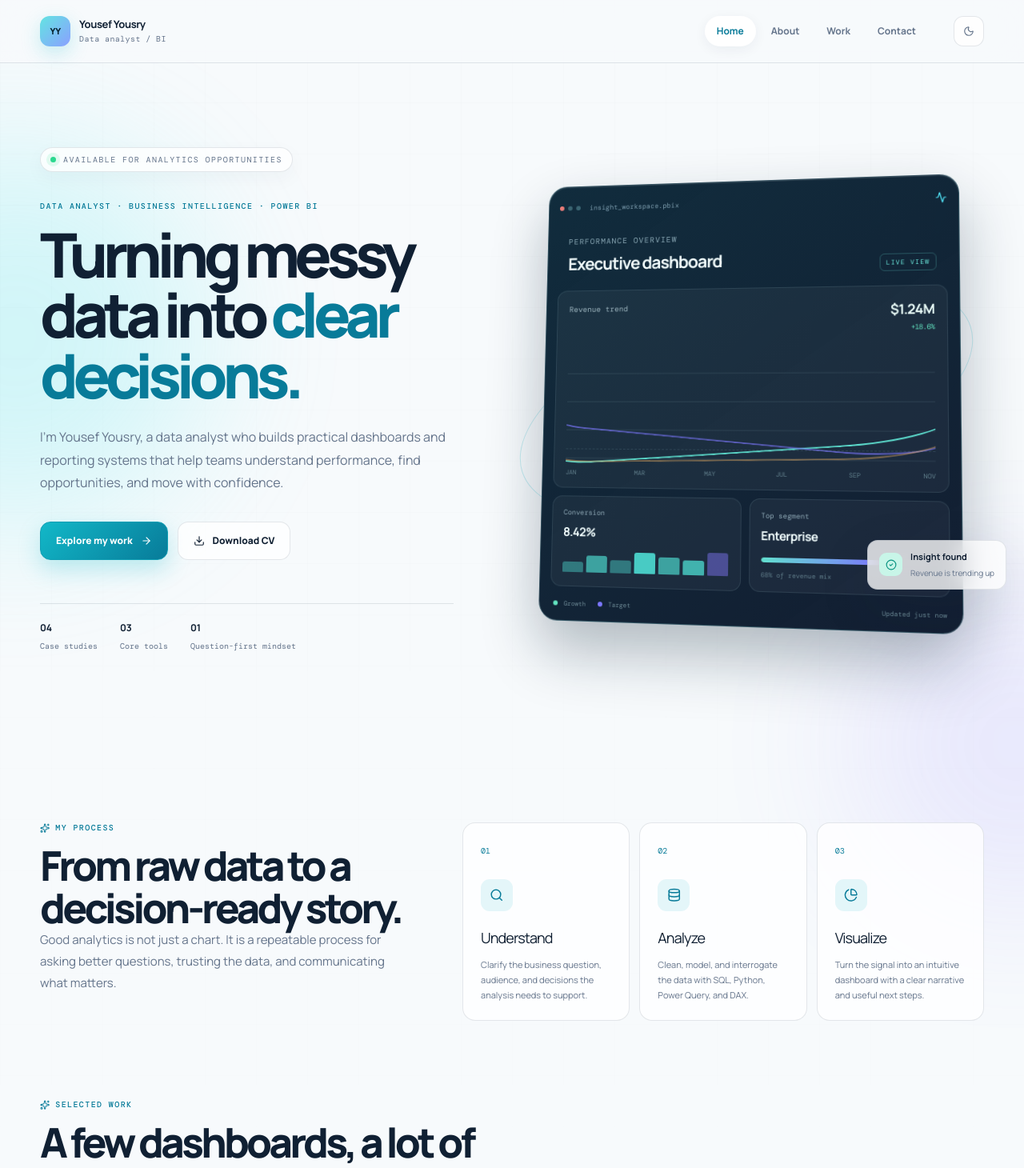
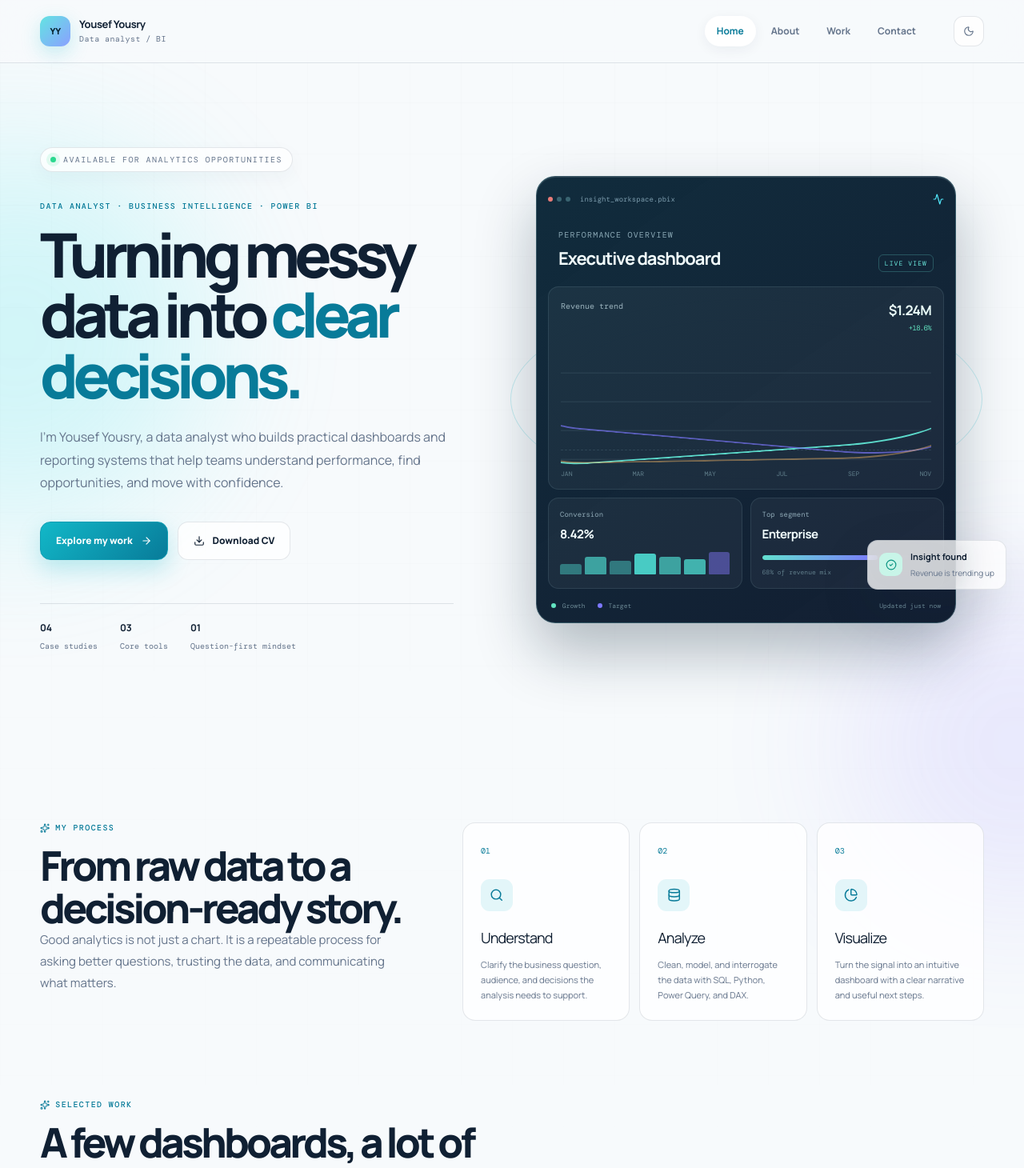
Before and after one commit to YousefYousry/Yousef_Protoflio, a React (Vite) app: page / in a window 1280 px wide. Shown: the top 1460 px of the page at 80% size. Built offline with nearby package versions, Linux system fonts and the light colour scheme.

Commit message:
Improve portfolio performance and scroll motion

```diff
--- a/src/App.css
+++ b/src/App.css
@@ -314,3 +314,120 @@ button:focus-visible, a:focus-visible { outline: 3px solid rgba(18, 184, 200, 0.
 .hybrid-actions { border-top:1px solid var(--line-strong); }.hybrid-actions > a,.hybrid-actions > button { width:100%; display:grid; grid-template-columns:30px 1fr auto; grid-template-rows:auto auto; column-gap:14px; align-items:center; padding:17px 3px; color:var(--ink); border:0; border-bottom:1px solid var(--line); background:transparent; text-align:left; text-decoration:none; cursor:pointer; transition:padding .2s ease, background .2s ease; }.hybrid-actions > a:hover,.hybrid-actions > button:hover { padding-left:12px; padding-right:12px; background:color-mix(in srgb, var(--surface-solid) 68%, transparent); }.hybrid-actions > a:first-child { border-top:0; }.hybrid-actions > a > span,.hybrid-actions > button > span { grid-row:1 / span 2; color:var(--cyan-deep); font:10px 'DM Mono',monospace; }.hybrid-actions strong { font-size:13px; }.hybrid-actions em { color:var(--muted-ink); font:10px 'DM Mono',monospace; font-style:normal; margin-top:4px; }.hybrid-actions svg { grid-column:3; grid-row:1 / span 2; color:var(--muted-ink); }
 @media (max-width:800px) { .contact-variant-hybrid { grid-template-columns:1fr; gap:40px; }.hybrid-heading h2 { font-size:clamp(2.9rem,14vw,5rem); } }
 @media (max-width:520px) { .contact-variant-hybrid { padding:28px 20px; }.hybrid-actions > a,.hybrid-actions > button { grid-template-columns:25px 1fr auto; gap:10px; }.hybrid-actions em { font-size:9px; } }
+
+
+/* Motion system: calm, editorial, and accessibility-aware */
+:root {
+  --ease-out: cubic-bezier(.23, 1, .32, 1);
+  --ease-in-out: cubic-bezier(.77, 0, .175, 1);
+}
+
+@media (prefers-reduced-motion: no-preference) {
+  main :where(.project-card, .process-card, .detail-stat, .detail-panel, .detail-narrative-card, .detail-visual-card, .about-main, .info-card, .hybrid-actions > *) {
+    transition: transform .28s var(--ease-out), box-shadow .28s var(--ease-out), border-color .28s ease;
+  }
+
+  main :where(.process-card, .detail-stat, .detail-panel, .detail-narrative-card, .about-main, .info-card):hover {
+    transform: translateY(-5px);
+    box-shadow: var(--shadow);
+  }
+
+  .detail-image-frame { transition: transform .35s var(--ease-out), box-shadow .35s var(--ease-out); }
+  .detail-image-frame:hover { transform: translateY(-6px) rotate(.3deg); box-shadow: 0 40px 90px rgba(15,42,65,.22); }
+  .about-profile img { transition: transform .3s var(--ease-out), box-shadow .3s var(--ease-out); }
+  .about-profile img:hover { transform: scale(1.06) rotate(-3deg); box-shadow: 0 12px 28px rgba(18,184,200,.22); }
+  .detail-gallery-tab, .cert-grid a, .hybrid-actions > *, .footer-links button { transition: transform .24s var(--ease-out), color .2s ease, border-color .2s ease, background .2s ease; }
+  .detail-gallery-tab:hover, .cert-grid a:hover, .hybrid-actions > *:hover { transform: translateX(5px); }
+  .footer-links button:hover { transform: translateY(-3px) rotate(-4deg); }
+}
+
+@media (prefers-reduced-motion: reduce) {
+  .hero-orbit-one, .hero-orbit-two, .dashboard-window, .floating-insight, .chart-line { animation: none !important; }
+}
+
+
+/* Directional pop and push motion refinement */
+@keyframes pop-in {
+  0% { opacity: 0; transform: translate3d(0, 24px, 0) scale(.9); }
+  70% { opacity: 1; transform: translate3d(0, -3px, 0) scale(1.015); }
+  100% { opacity: 1; transform: translate3d(0, 0, 0) scale(1); }
+}
+
+@keyframes push-in-left {
+  0% { opacity: 0; transform: translate3d(-70px, 0, 0); }
+  75% { opacity: 1; transform: translate3d(4px, 0, 0); }
+  100% { opacity: 1; transform: translate3d(0, 0, 0); }
+}
+
+@keyframes push-in-right {
+  0% { opacity: 0; transform: translate3d(70px, 0, 0); }
+  75% { opacity: 1; transform: translate3d(-4px, 0, 0); }
+  100% { opacity: 1; transform: translate3d(0, 0, 0); }
+}
+
+@keyframes push-in-up {
+  0% { opacity: 0; transform: translate3d(0, 54px, 0); }
+  75% { opacity: 1; transform: translate3d(0, -4px, 0); }
+  100% { opacity: 1; transform: translate3d(0, 0, 0); }
+}
+
+@media (prefers-reduced-motion: no-preference) {
+  .hero-copy > * { animation: push-in-left .62s var(--ease-out) both; }
+  .hero-copy > :nth-child(1) { animation-delay: 40ms; }
+  .hero-copy > :nth-child(2) { animation-delay: 100ms; }
+  .hero-copy > :nth-child(3) { animation-delay: 160ms; }
+  .hero-copy > :nth-child(4) { animation-delay: 220ms; }
+  .hero-copy > :nth-child(5) { animation-delay: 280ms; }
+  .hero-copy > :nth-child(6) { animation-delay: 340ms; }
+  .hero-visual { animation: push-in-right .72s var(--ease-out) 120ms both; }
+  .detail-hero-copy { animation: push-in-left .62s var(--ease-out) both; }
+  .detail-hero-visual { animation: push-in-right .68s var(--ease-out) 100ms both; }
+  .dashboard-window { animation: push-in-right .68s var(--ease-out) 120ms both; }
+  .floating-insight { animation: pop-in .54s var(--ease-out) 260ms both; }
+  .detail-image-frame:hover, .project-card:hover, .process-card:hover, .detail-stat:hover, .detail-panel:hover, .about-main:hover, .info-card:hover { transform: translateY(-7px) scale(1.01); }
+}
+
+@media (prefers-reduced-motion: reduce) {
+  main > *, main :where(*), .hero-copy > *, .hero-visual, .process-intro, .section-block > *, .page-shell > *, .hybrid-heading, .process-grid, .project-grid-home, .project-grid-full, .about-side, .hybrid-actions, .detail-hero-copy, .detail-hero-visual, .detail-story-grid, .detail-side-column, .contact-final-intro, .callout-section { animation: none !important; }
+}
+
+
+/* Calm homepage visual: enter once, then stay still */
+@media (prefers-reduced-motion: no-preference) {
+  .hero-orbit-one,
+  .hero-orbit-two { animation: push-in-right .8s var(--ease-out) 80ms both; }
+  .dashboard-window { animation: push-in-right .9s var(--ease-out) 160ms both; }
+  .floating-insight { animation: pop-in .72s var(--ease-out) 420ms both; }
+  .chart-line,
+  .line-two,
+  .line-three { animation: none; }
+}
+
+
+/* Scroll-triggered reveal states */
+@media (prefers-reduced-motion: no-preference) {
+  [data-reveal] {
+    --reveal-delay: 0ms;
+    opacity: 0;
+    will-change: transform, opacity;
+  }
+
+  [data-reveal="left"] { transform: translate3d(-54px, 0, 0); }
+  [data-reveal="right"] { transform: translate3d(54px, 0, 0); }
+  [data-reveal="up"] { transform: translate3d(0, 46px, 0); }
+  [data-reveal="pop"] { transform: translate3d(0, 28px, 0) scale(.92); }
+
+  [data-reveal].is-revealed {
+    opacity: 1;
+    transform: translate3d(0, 0, 0) scale(1);
+    transition: opacity .42s var(--ease-out), transform .46s var(--ease-out);
+    transition-delay: var(--reveal-delay);
+    will-change: auto;
+  }
+
+  [data-reveal="pop"].is-revealed { transition-duration: .48s; }
+}
+
+@media (prefers-reduced-motion: reduce) {
+  [data-reveal] { opacity: 1 !important; transform: none !important; }
+}
--- a/src/App.tsx
+++ b/src/App.tsx
@@ -27,7 +27,7 @@ import ProjectHealthcare from './components/ProjectHealthcare';
 import ProjectSupermarket from './components/ProjectSupermarket';
 import ProjectLookerStudio from './components/ProjectLookerStudio';
 import PROJECTADIDAS from './components/PROJECTADIDAS';
-import profileImage from './assets/unnamed.png';
+import profileImage from './assets/unnamed.webp';
 import './App.css';
 
 type Page = 'home' | 'about' | 'projects' | 'contact' | 'project-detail';
@@ -129,13 +129,41 @@ const certifications = [
 
 const cvUrl = '/Yousef_Yousry_CV.pdf';
 
+function useScrollReveal(revision: string) {
+  useEffect(() => {
+    const revealItems = Array.from(document.querySelectorAll<HTMLElement>('[data-reveal]'));
+    const reducedMotion = window.matchMedia('(prefers-reduced-motion: reduce)').matches;
+
+    if (reducedMotion) {
+      revealItems.forEach((item) => item.classList.add('is-revealed'));
+      return;
+    }
+
+    const observer = new IntersectionObserver(
+      (entries) => {
+        entries.forEach((entry) => {
+          entry.target.classList.toggle('is-revealed', entry.isIntersecting);
+        });
+      },
+      { threshold: 0.12, rootMargin: '0px 0px -8% 0px' },
+    );
+
+    revealItems.forEach((item, index) => {
+      item.style.setProperty('--reveal-delay', `${Math.min(index % 5, 4) * 65}ms`);
+      observer.observe(item);
+    });
+
+    return () => observer.disconnect();
+  }, [revision]);
+}
+
 function openExternal(url: string) {
   window.open(url, '_blank', 'noopener,noreferrer');
 }
 
 function SectionHeading({ eyebrow, title, copy }: { eyebrow: string; title: string; copy?: string }) {
   return (
-    <div className="max-w-2xl space-y-4">
+    <div className="max-w-2xl space-y-4" data-reveal="left">
       <p className="section-eyebrow"><Sparkles className="h-3.5 w-3.5" /> {eyebrow}</p>
       <h2 className="section-title">{title}</h2>
       {copy && <p className="section-copy">{copy}</p>}
@@ -148,6 +176,8 @@ function App() {
   const [selectedProject, setSelectedProject] = useState<string | null>(null);
   const [isDarkMode, setIsDarkMode] = useState(() => localStorage.getItem('theme') === 'dark');
   const [isMenuOpen, setIsMenuOpen] = useState(false);
+
+  useScrollReveal(`${activePage}-${selectedProject ?? 'none'}`);
 
   useEffect(() => {
     document.documentElement.classList.toggle('dark', isDarkMode);
@@ -191,7 +221,7 @@ function App() {
 
   const renderHome = () => (
     <>
-      <section className="hero-shell container-wide">
+      <section className="hero-shell container-wide" data-reveal="up">
         <div className="hero-grid">
           <div className="hero-copy">
             <div className="status-pill"><span className="status-dot" /> Available for analytics opportunities</div>
@@ -223,18 +253,18 @@ function App() {
         </div>
       </section>
 
-      <section className="container-wide section-block process-section">
+      <section className="container-wide section-block process-section" data-reveal="up">
         <div className="process-intro"><SectionHeading eyebrow="My process" title="From raw data to a decision-ready story." copy="Good analytics is not just a chart. It is a repeatable process for asking better questions, trusting the data, and communicating what matters." /></div>
         <div className="process-grid">
           {[
             { number: '01', title: 'Understand', icon: Search, copy: 'Clarify the business question, audience, and decisions the analysis needs to support.' },
             { number: '02', title: 'Analyze', icon: Database, copy: 'Clean, model, and interrogate the data with SQL, Python, Power Query, and DAX.' },
             { number: '03', title: 'Visualize', icon: PieChart, copy: 'Turn the signal into an intuitive dashboard with a clear narrative and useful next steps.' },
-          ].map((step) => { const Icon = step.icon; return <div className="process-card" key={step.number}><span className="process-number">{step.number}</span><div className="process-icon"><Icon className="h-5 w-5" /></div><h3>{step.title}</h3><p>{step.copy}</p></div>; })}
+          ].map((step) => { const Icon = step.icon; return <div className="process-card" key={step.number} data-reveal="pop"><span className="process-number">{step.number}</span><div className="process-icon" data-reveal="pop"><Icon className="h-5 w-5" /></div><h3>{step.title}</h3><p>{step.copy}</p></div>; })}
         </div>
       </section>
 
-      <section className="container-wide section-block">
+      <section className="container-wide section-block" data-reveal="up">
         <SectionHeading eyebrow="Selected work" title="A few dashboards, a lot of questions answered." copy="Each project starts with a business question and ends with a clearer way to act. Explore the thinking behind the visuals." />
         <div className="project-grid-home">
           {projects.slice(0, 3).map((project) => <ProjectCard key={project.id} project={project} onOpen={openProject} />)}
@@ -242,34 +272,34 @@ function App() {
         <button className="text-link" onClick={() => navigateToPage('projects')}>View all projects <ArrowRight className="h-4 w-4" /></button>
       </section>
 
-      <section className="container-wide callout-section"><div><p className="section-eyebrow"><Target className="h-3.5 w-3.5" /> Let’s work together</p><h2>Have a question hiding in your data?</h2><p>I’m always interested in projects where analysis can make a process simpler, a team faster, or a decision better.</p></div><button className="button-primary" onClick={() => navigateToPage('contact')}>Start a conversation <ArrowRight className="h-4 w-4" /></button></section>
+      <section className="container-wide callout-section" data-reveal="pop"><div><p className="section-eyebrow"><Target className="h-3.5 w-3.5" /> Let’s work together</p><h2>Have a question hiding in your data?</h2><p>I’m always interested in projects where analysis can make a process simpler, a team faster, or a decision better.</p></div><button className="button-primary" onClick={() => navigateToPage('contact')}>Start a conversation <ArrowRight className="h-4 w-4" /></button></section>
     </>
   );
 
   const renderProjects = () => (
-    <section className="container-wide page-shell">
+    <section className="container-wide page-shell" data-reveal="up">
       <SectionHeading eyebrow="Selected work" title="Analytics built for action." copy="A selection of dashboards and data stories across healthcare, retail, supply chain, and business intelligence." />
       <div className="project-grid-full">{projects.map((project) => <ProjectCard key={project.id} project={project} onOpen={openProject} expanded />)}</div>
     </section>
   );
 
   const renderAbout = () => (
-    <section className="container-wide page-shell">
+    <section className="container-wide page-shell" data-reveal="up">
       <SectionHeading eyebrow="A little about me" title="Technical enough for the data. Curious enough to find the story." copy="I combine a foundation in computer and information science with a practical focus on business intelligence. My goal is to make analysis understandable, useful, and connected to the decisions people actually need to make." />
       <div className="about-grid">
-        <div className="about-main"><div className="about-profile"><img src={profileImage} alt="Yousef Yousry" /><div><span>Yousef Yousry</span><strong>Data Analyst & BI Developer</strong><small>Cairo, Egypt · Open to opportunities</small></div></div><p>My work sits at the intersection of data preparation, visual communication, and problem solving. I enjoy taking a complex dataset, finding the relationships that matter, and shaping them into a dashboard that a stakeholder can understand in seconds.</p><p>Whether the question is about revenue, operations, customers, or supply chain performance, I care about building a reliable analytical foundation before polishing the final visual.</p><div className="skill-pills">{['Power BI', 'SQL', 'Python', 'DAX', 'Power Query', 'Data modeling', 'Tableau', 'Looker Studio'].map((skill) => <span key={skill}>{skill}</span>)}</div><div className="about-highlights"><div><span>01</span><strong>Question first</strong><small>Start with the decision, not the chart.</small></div><div><span>02</span><strong>Reliable foundations</strong><small>Clean, model, and validate before styling.</small></div><div><span>03</span><strong>Useful outcomes</strong><small>Make the insight easy to act on.</small></div></div></div>
-        <div className="about-side"><div className="info-card"><p className="card-label">Education & training</p>{education.map((item) => <div className="timeline-item" key={item.title}><span className="timeline-mark"><Check className="h-3 w-3" /></span><div><strong>{item.title}</strong><small>{item.detail}</small></div></div>)}</div><div className="info-card"><p className="card-label">Certifications</p><div className="cert-grid">{certifications.map((cert) => <a href={cert.url} target="_blank" rel="noreferrer" key={cert.name}>{cert.name}<ExternalLink className="h-3.5 w-3.5" /></a>)}</div></div></div>
+        <div className="about-main" data-reveal="left"><div className="about-profile"><img src={profileImage} alt="Yousef Yousry" loading="lazy" decoding="async" /><div><span>Yousef Yousry</span><strong>Data Analyst & BI Developer</strong><small>Cairo, Egypt · Open to opportunities</small></div></div><p>My work sits at the intersection of data preparation, visual communication, and problem solving. I enjoy taking a complex dataset, finding the relationships that matter, and shaping them into a dashboard that a stakeholder can understand in seconds.</p><p>Whether the question is about revenue, operations, customers, or supply chain performance, I care about building a reliable analytical foundation before polishing the final visual.</p><div className="skill-pills">{['Power BI', 'SQL', 'Python', 'DAX', 'Power Query', 'Data modeling', 'Tableau', 'Looker Studio'].map((skill) => <span key={skill}>{skill}</span>)}</div><div className="about-highlights"><div data-reveal="pop"><span>01</span><strong>Question first</strong><small>Start with the decision, not the chart.</small></div><div data-reveal="pop"><span>02</span><strong>Reliable foundations</strong><small>Clean, model, and validate before styling.</small></div><div data-reveal="pop"><span>03</span><strong>Useful outcomes</strong><small>Make the insight easy to act on.</small></div></div></div>
+        <div className="about-side" data-reveal="right"><div className="info-card" data-reveal="pop"><p className="card-label">Education & training</p>{education.map((item) => <div className="timeline-item" key={item.title}><span className="timeline-mark"><Check className="h-3 w-3" /></span><div><strong>{item.title}</strong><small>{item.detail}</small></div></div>)}</div><div className="info-card" data-reveal="pop"><p className="card-label">Certifications</p><div className="cert-grid">{certifications.map((cert) => <a href={cert.url} target="_blank" rel="noreferrer" key={cert.name}>{cert.name}<ExternalLink className="h-3.5 w-3.5" /></a>)}</div></div></div>
       </div>
     </section>
   );
 
   const renderContact = () => (
-    <section className="container-wide page-shell contact-page">
-      <div className="contact-final-intro">
+    <section className="container-wide page-shell contact-page" data-reveal="up">
+      <div className="contact-final-intro" data-reveal="left">
         <p className="section-eyebrow"><Mail className="h-3.5 w-3.5" /> Contact / Let’s connect</p>
         <p>For questions about data, reporting, or your next dashboard.</p>
       </div>
-      <div className="contact-variant contact-variant-hybrid">
+      <div className="contact-variant contact-variant-hybrid" data-reveal="right">
         <div className="hybrid-heading"><p className="section-eyebrow">LET’S CONNECT</p><h1>Let’s make the next step clear.</h1><p>Have a question about your data, reporting, or next dashboard? Send a note and I’ll get back to you.</p></div>
         <div className="hybrid-actions"><a href="mailto:yousefyousry06@gmail.com"><span>01</span><strong>Email me directly</strong><em>yousefyousry06@gmail.com</em><ArrowRight className="h-4 w-4" /></a><button onClick={() => openExternal('https://linkedin.com/in/yousef-yousry')}><span>02</span><strong>Connect on LinkedIn</strong><em>Professional profile and background</em><ExternalLink className="h-4 w-4" /></button><button onClick={() => openExternal('https://wa.me/201223160942')}><span>03</span><strong>Message on WhatsApp</strong><em>Quick message and availability</em><ExternalLink className="h-4 w-4" /></button></div>
       </div>
@@ -287,7 +317,7 @@ function App() {
 }
 
 function ProjectCard({ project, onOpen, expanded = false }: { project: Project; onOpen: (id: string) => void; expanded?: boolean }) {
-  return <button className={expanded ? 'project-card project-card-expanded' : 'project-card'} onClick={() => onOpen(project.id)} aria-label={`Open ${project.title} case study`}><div className={`project-image-wrap bg-gradient-to-br ${project.accent}`}><img src={project.image} alt={`${project.title} dashboard preview`} loading="lazy" decoding="async" /><span className="project-number">{project.number}</span><span className="project-open"><ArrowRight className="h-5 w-5" /></span></div><div className="project-card-body"><div className="project-meta"><span>{project.category}</span><span className="project-result"><CheckCircle2 className="h-3 w-3" />{project.result}</span></div><h3>{expanded ? project.title : project.shortTitle}</h3><p>{project.description}</p><div className="project-tools">{project.tools.map((tool) => <span key={tool}>{tool}</span>)}</div></div></button>;
+  return <button data-reveal="pop" className={expanded ? 'project-card project-card-expanded' : 'project-card'} onClick={() => onOpen(project.id)} aria-label={`Open ${project.title} case study`}><div className={`project-image-wrap bg-gradient-to-br ${project.accent}`} data-reveal="right"><img src={project.image} alt={`${project.title} dashboard preview`} loading="lazy" decoding="async" /><span className="project-number">{project.number}</span><span className="project-open"><ArrowRight className="h-5 w-5" /></span></div><div className="project-card-body" data-reveal="up"><div className="project-meta"><span>{project.category}</span><span className="project-result"><CheckCircle2 className="h-3 w-3" />{project.result}</span></div><h3>{expanded ? project.title : project.shortTitle}</h3><p>{project.description}</p><div className="project-tools">{project.tools.map((tool) => <span key={tool}>{tool}</span>)}</div></div></button>;
 }
 
 export default App;
```
Also changed, not shown: src/components/ProjectDetailLayout.tsx (+7 -7 lines), src/assets/unnamed.png (deleted), src/assets/unnamed.webp (added).
